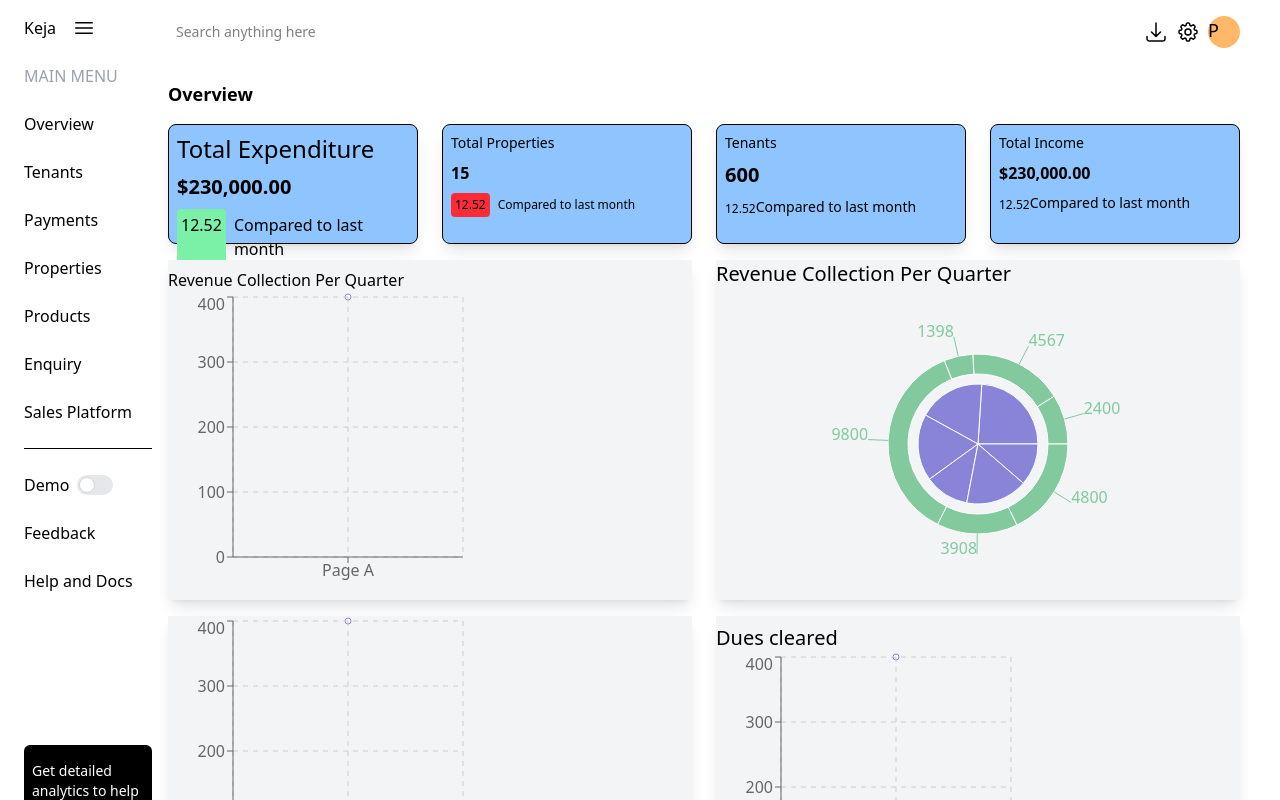
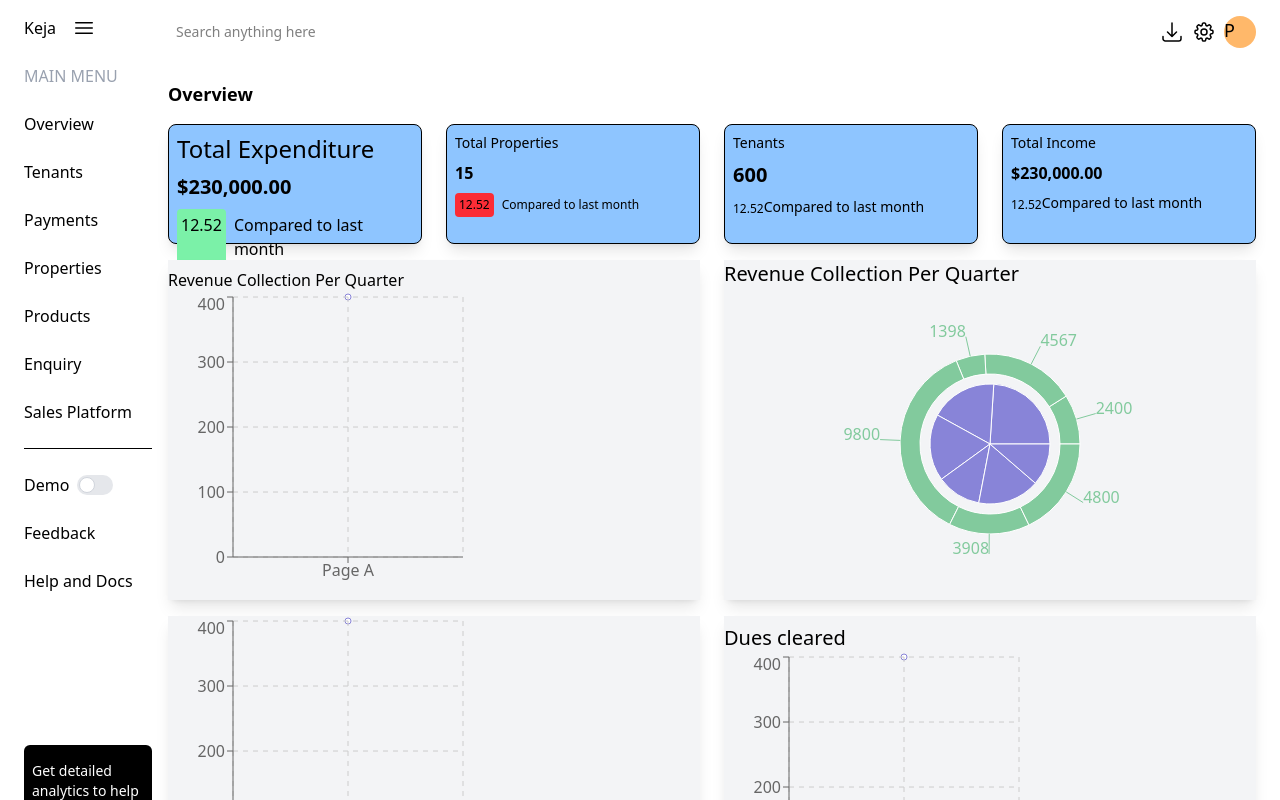
Before and after one commit to pacheko-ke/realtor, a React (Vite) app: page /dashboard in a window 1280 px wide. Shown: the top 800 px of the page. Built offline with nearby package versions, Linux system fonts and the light colour scheme.

Commit message:
polish charts

```diff
--- a/src/components/dashboard/Landlord.jsx
+++ b/src/components/dashboard/Landlord.jsx
@@ -47,7 +47,7 @@
                 </div>
 
                 {/* main content */}
-                <div className="flex flex-col main-content size-full mr-4 gap-4">
+                <div className="flex flex-col main-content size-full gap-4">
                     <div className="flex flex-row justify-between ">
                         <input type="text" placeholder='Search anything here' className='text-sm pl-2' />
 
```
